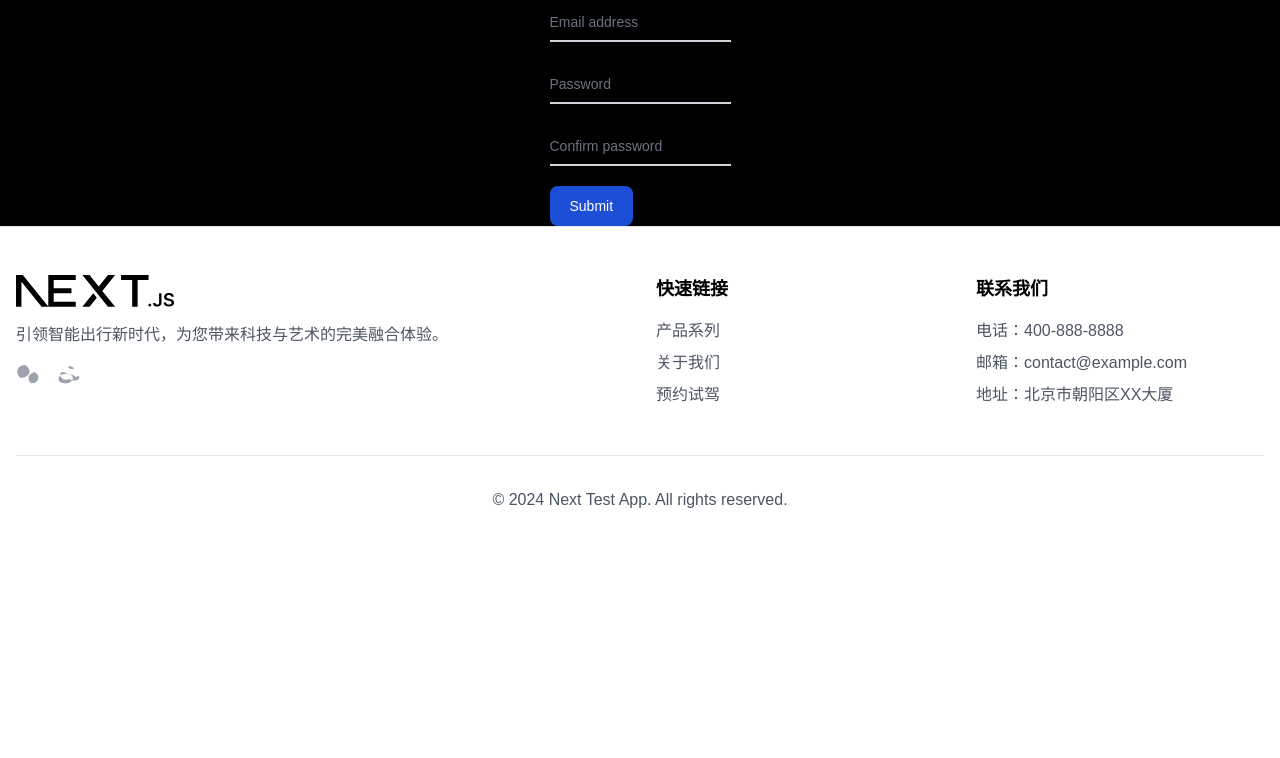
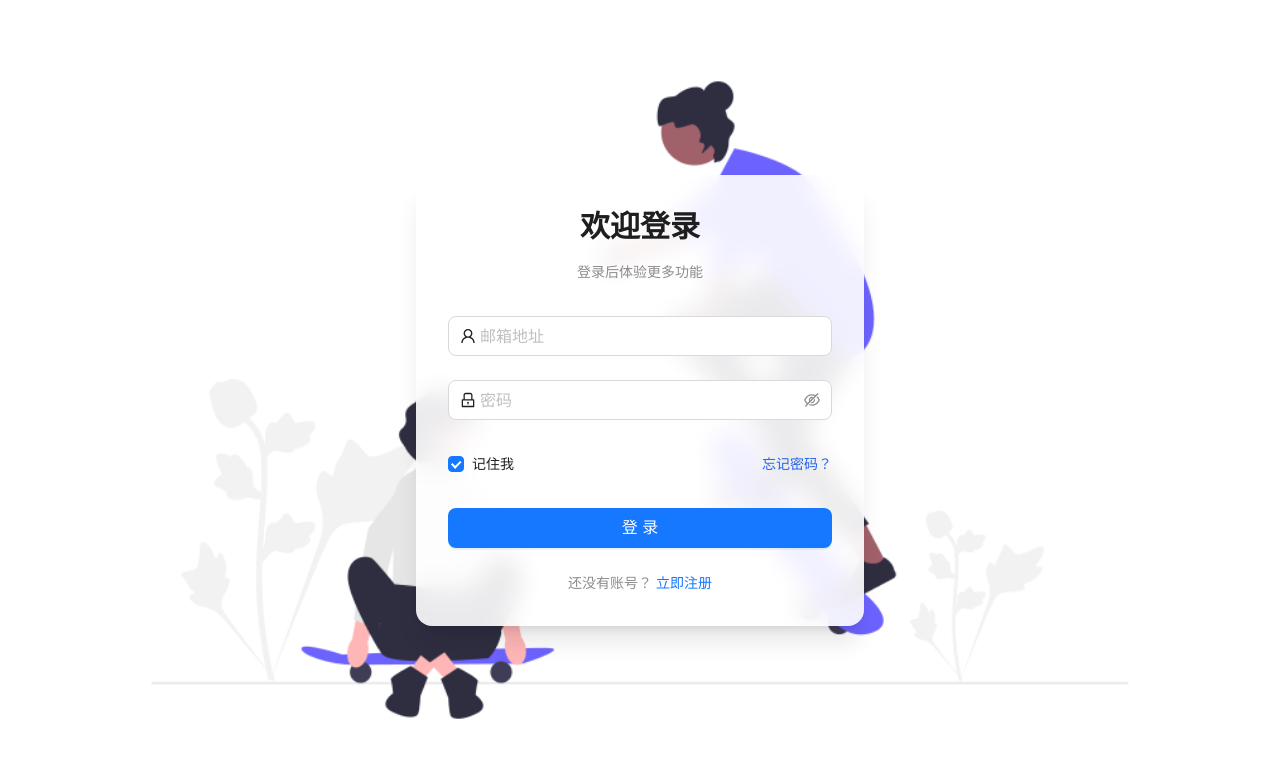
Before and after one commit to xbysir/next-app, a Next.js app: page /login in a window 1280 px wide. Shown: the top 758 px of the page. Built offline with nearby package versions, Linux system fonts and the light colour scheme; what @ant-design/nextjs-registry would draw is missing.

Commit message:
feat: 登录注册页

```diff
--- a/src/app/(common)/login/page.js
+++ b/src/app/(common)/login/page.js
@@ -1,68 +1,72 @@
-export const metadata = {
-  title: '登录',
-  description: '登录页面',
-};
+'use client';
+import { Form, Input, Button, Checkbox, Typography } from 'antd';
+import { UserOutlined, LockOutlined } from '@ant-design/icons';
+const { Title, Text } = Typography;
+import { useRouter } from 'next/navigation';
 
 export default function Login() {
+  const router = useRouter();
+  const onFinish = (values) => {
+    console.log('Success:', values);
+    setTimeout(() => {
+      router.push('/');
+    }, 1000);
+  };
+
   return (
-    <div className="bg-black h-full flex items-center justify-center">
-      <form className="max-w-md mx-auto">
-        <div className="relative z-0 w-full mb-5 group">
-          <input
-            type="email"
-            name="floating_email"
-            id="floating_email"
-            className="block py-2.5 px-0 w-full text-sm text-gray-900 bg-transparent border-0 border-b-2 border-gray-300 appearance-none dark:text-white dark:border-gray-600 dark:focus:border-blue-500 focus:outline-none focus:ring-0 focus:border-blue-600 peer"
-            placeholder=" "
-            required
-          />
-          <label
-            htmlFor="floating_email"
-            className="peer-focus:font-medium absolute text-sm text-gray-500 dark:text-gray-400 duration-300 transform -translate-y-6 scale-75 top-3 -z-10 origin-[0] peer-focus:start-0 rtl:peer-focus:translate-x-1/4 rtl:peer-focus:left-auto peer-focus:text-blue-600 peer-focus:dark:text-blue-500 peer-placeholder-shown:scale-100 peer-placeholder-shown:translate-y-0 peer-focus:scale-75 peer-focus:-translate-y-6"
-          >
-            Email address
-          </label>
-        </div>
-        <div className="relative z-0 w-full mb-5 group">
-          <input
-            type="password"
-            name="floating_password"
-            id="floating_password"
-            className="block py-2.5 px-0 w-full text-sm text-gray-900 bg-transparent border-0 border-b-2 border-gray-300 appearance-none dark:text-white dark:border-gray-600 dark:focus:border-blue-500 focus:outline-none focus:ring-0 focus:border-blue-600 peer"
-            placeholder=" "
-            required
-          />
-          <label
-            htmlFor="floating_password"
-            className="peer-focus:font-medium absolute text-sm text-gray-500 dark:text-gray-400 duration-300 transform -translate-y-6 scale-75 top-3 -z-10 origin-[0] peer-focus:start-0 rtl:peer-focus:translate-x-1/4 peer-focus:text-blue-600 peer-focus:dark:text-blue-500 peer-placeholder-shown:scale-100 peer-placeholder-shown:translate-y-0 peer-focus:scale-75 peer-focus:-translate-y-6"
-          >
-            Password
-          </label>
-        </div>
-        <div className="relative z-0 w-full mb-5 group">
-          <input
-            type="password"
-            name="repeat_password"
-            id="floating_repeat_password"
-            className="block py-2.5 px-0 w-full text-sm text-gray-900 bg-transparent border-0 border-b-2 border-gray-300 appearance-none dark:text-white dark:border-gray-600 dark:focus:border-blue-500 focus:outline-none focus:ring-0 focus:border-blue-600 peer"
-            placeholder=" "
-            required
-          />
-          <label
-            htmlFor="floating_repeat_password"
-            className="peer-focus:font-medium absolute text-sm text-gray-500 dark:text-gray-400 duration-300 transform -translate-y-6 scale-75 top-3 -z-10 origin-[0] peer-focus:start-0 rtl:peer-focus:translate-x-1/4 peer-focus:text-blue-600 peer-focus:dark:text-blue-500 peer-placeholder-shown:scale-100 peer-placeholder-shown:translate-y-0 peer-focus:scale-75 peer-focus:-translate-y-6"
-          >
-            Confirm password
-          </label>
+    <div className="min-h-screen bg-[url('/images/login-bg-2.png')] bg-cover bg-center flex items-center justify-center p-4">
+      <div className="w-full max-w-md bg-white/90 backdrop-blur-md p-8 rounded-2xl shadow-xl">
+        <div className="text-center mb-8">
+          <Title level={2}>欢迎登录</Title>
+          <Text type="secondary">登录后体验更多功能</Text>
         </div>
 
-        <button
-          type="submit"
-          className="text-white bg-blue-700 hover:bg-blue-800 focus:ring-4 focus:outline-none focus:ring-blue-300 font-medium rounded-lg text-sm w-full sm:w-auto px-5 py-2.5 text-center dark:bg-blue-600 dark:hover:bg-blue-700 dark:focus:ring-blue-800"
+        <Form
+          name="login"
+          initialValues={{ remember: true }}
+          onFinish={onFinish}
+          size="large"
+          layout="vertical"
         >
-          Submit
-        </button>
-      </form>
+          <Form.Item
+            name="email"
+            rules={[{ required: true, message: '请输入邮箱地址' }]}
+          >
+            <Input prefix={<UserOutlined />} placeholder="邮箱地址" />
+          </Form.Item>
+
+          <Form.Item
+            name="password"
+            rules={[{ required: true, message: '请输入密码' }]}
+          >
+            <Input.Password prefix={<LockOutlined />} placeholder="密码" />
+          </Form.Item>
+
+          <Form.Item>
+            <div className="flex justify-between">
+              <Form.Item name="remember" valuePropName="checked" noStyle>
+                <Checkbox>记住我</Checkbox>
+              </Form.Item>
+              <a className="text-blue-600 hover:text-blue-500">忘记密码？</a>
+            </div>
+          </Form.Item>
+
+          <Form.Item>
+            <Button type="primary" htmlType="submit" className="w-full h-10">
+              登录
+            </Button>
+          </Form.Item>
+
+          <div className="text-center">
+            <Text type="secondary">
+              还没有账号？{' '}
+              <a href="/register" className="text-blue-600 hover:text-blue-500">
+                立即注册
+              </a>
+            </Text>
+          </div>
+        </Form>
+      </div>
     </div>
   );
 }
--- a/src/app/(common)/register/page.js
+++ b/src/app/(common)/register/page.js
@@ -1,7 +1,90 @@
+'use client';
+import { Form, Input, Button, Typography } from 'antd';
+import { UserOutlined, LockOutlined, MailOutlined } from '@ant-design/icons';
+const { Title, Text } = Typography;
+import { useRouter } from 'next/navigation';
+
 export default function Register() {
+  const router = useRouter();
+  const onFinish = (values) => {
+    console.log('Success:', values);
+    setTimeout(() => {
+      router.push('/login');
+    }, 1000);
+  };
+
   return (
-    <>
-      <div>我是注册页</div>
-    </>
+    <div className="min-h-screen bg-[url('/images/login-bg-2.png')] bg-cover bg-center flex items-center justify-center p-4">
+      <div className="w-full max-w-md bg-white/90 backdrop-blur-md p-8 rounded-2xl shadow-xl">
+        <div className="text-center mb-8">
+          <Title level={2}>欢迎注册</Title>
+          <Text type="secondary">创建账号，开启您的专属体验</Text>
+        </div>
+
+        <Form
+          name="register"
+          onFinish={onFinish}
+          size="large"
+          layout="vertical"
+        >
+          <Form.Item
+            name="username"
+            rules={[{ required: true, message: '请输入用户名' }]}
+          >
+            <Input prefix={<UserOutlined />} placeholder="用户名" />
+          </Form.Item>
+
+          <Form.Item
+            name="email"
+            rules={[{ required: true, message: '请输入邮箱地址' }]}
+          >
+            <Input prefix={<MailOutlined />} placeholder="邮箱地址" />
+          </Form.Item>
+
+          <Form.Item
+            name="password"
+            rules={[
+              { required: true, message: '请输入密码' },
+              { min: 6, message: '密码长度不能小于6位' },
+            ]}
+          >
+            <Input.Password prefix={<LockOutlined />} placeholder="密码" />
+          </Form.Item>
+
+          <Form.Item
+            name="confirm"
+            dependencies={['password']}
+            rules={[
+              { required: true, message: '请确认密码' },
+              ({ getFieldValue }) => ({
+                validator(_, value) {
+                  if (!value || getFieldValue('password') === value) {
+                    return Promise.resolve();
+                  }
+                  return Promise.reject(new Error('两次输入的密码不一致'));
+                },
+              }),
+            ]}
+          >
+            <Input.Password prefix={<LockOutlined />} placeholder="确认密码" />
+          </Form.Item>
+
+          <Form.Item>
+            <Button type="primary" htmlType="submit" className="w-full h-10">
+              注册
+            </Button>
+          </Form.Item>
+
+          <div className="text-center">
+            <Text type="secondary">
+              已有账号？{' '}
+              <a href="/login" className="text-blue-600 hover:text-blue-500">
+                立即登录
+              </a>
+            </Text>
+          </div>
+        </Form>
+      </div>
+    </div>
   );
 }
--- a/src/components/Footer.jsx
+++ b/src/components/Footer.jsx
@@ -1,10 +1,15 @@
 'use client';
 import Link from 'next/link';
 import Image from 'next/image';
+import { usePathname } from 'next/navigation';
 
 export default function Footer() {
+  const pathname = usePathname();
+  const noNavPaths = ['/login', '/register'];
+
+  if (noNavPaths.includes(pathname)) return null;
   return (
-    <footer className="bg-white border-t">
+    <footer className="bg-slate-50 border-t">
       <div className="container mx-auto px-4 py-12">
         <div className="grid grid-cols-1 md:grid-cols-4 gap-8">
           {/* Logo and Description */}
```
Also changed, not shown: public/images/login-bg-2.png (added).
